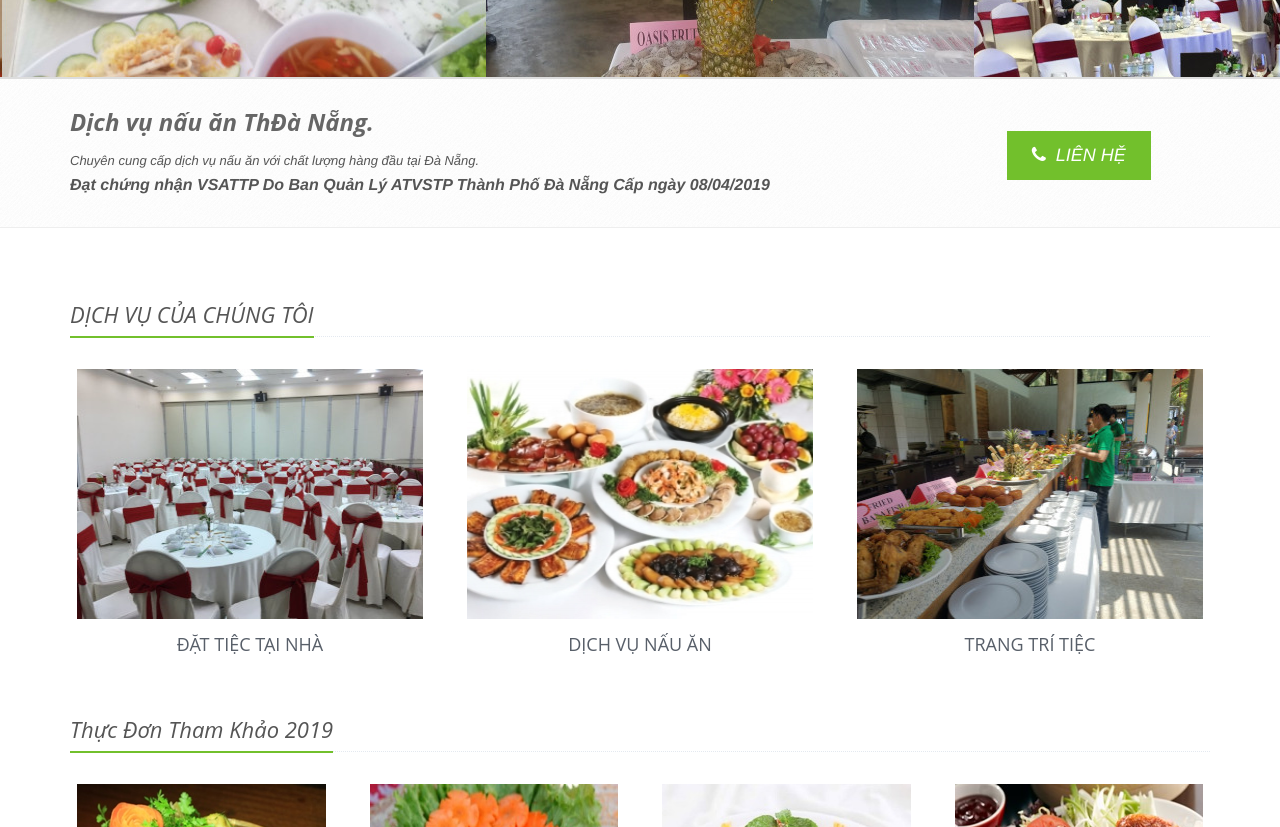
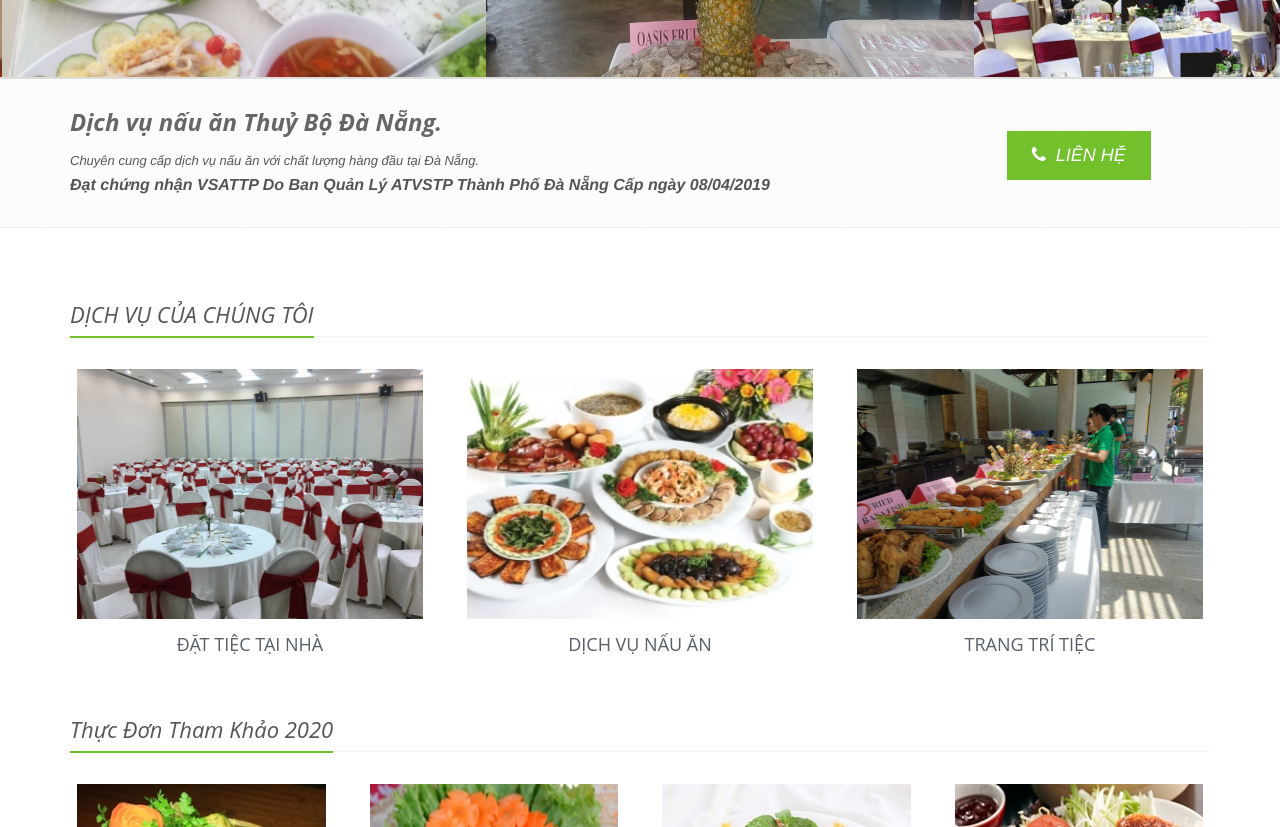
Before and after one commit to nguyenpc/thuybodanang, a Jekyll site: the page built from index.html, in a window 1280 px wide. Shown: the part 440-1267 px from the top of the page. Built offline with Jekyll 4.4.1, drawn with Linux system fonts in a browser that asks for light colours; the list of posts is cut into pages by our own code; comment, search, counter and statistics services are not loaded.

Commit message:
Update index.html

```diff
--- a/index.html
+++ b/index.html
@@ -103,7 +103,7 @@ layout: rest
    <div class="container overflow-h">
       <div class="row">
          <div class="col-md-9 animated fadeInLeft">
-            <span><b>Dịch vụ nấu ăn ThĐà Nẵng.</b></span>
+            <span><b>Dịch vụ nấu ăn Thuỷ Bộ Đà Nẵng.</b></span>
             <p>Chuyên cung cấp dịch vụ nấu ăn với chất lượng hàng đầu tại Đà Nẵng.</p>
            <p><b style="
     font-size: medium;
@@ -150,7 +150,7 @@ layout: rest
       </div>
    </div>
    <div class="headline">
-      <h2>Thực Đơn Tham Khảo 2019</h2>
+      <h2>Thực Đơn Tham Khảo 2020</h2>
    </div>
    <div class="row">
       <div class="col-md-3 col-sm-6">
```
